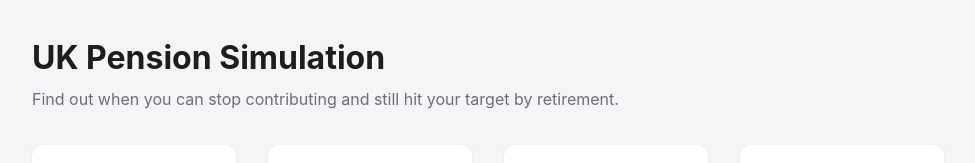
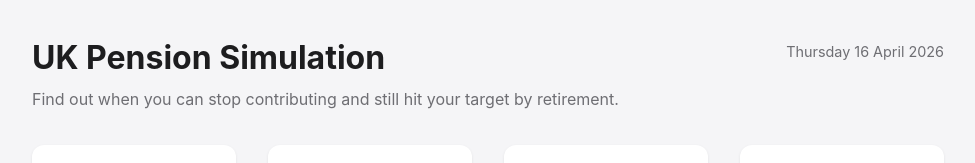
Before and after one commit to thourlier-figma/retirement-simulation, a website built with Vite: page index.html in a window 1280 px wide. Shown: the top 163 px of the page, without its empty margins (152-1127 px from the left). Built offline with nearby package versions, Linux system fonts and the light colour scheme.

Commit message:
Add current date display to pension simulation header

```diff
--- a/index.html
+++ b/index.html
@@ -8,8 +8,13 @@
 </head>
 <body>
   <div class="container">
-    <h1>UK Pension Simulation</h1>
-    <p class="subtitle">Find out when you can stop contributing and still hit your target by retirement.</p>
+    <div class="header">
+      <div>
+        <h1>UK Pension Simulation</h1>
+        <p class="subtitle">Find out when you can stop contributing and still hit your target by retirement.</p>
+      </div>
+      <div class="current-date" id="current-date"></div>
+    </div>
 
     <form id="pension-form">
       <div class="form-grid">
--- a/simulation.js
+++ b/simulation.js
@@ -1,3 +1,6 @@
+document.getElementById('current-date').textContent =
+  new Date().toLocaleDateString('en-GB', { weekday: 'long', day: 'numeric', month: 'long', year: 'numeric' });
+
 const form = document.getElementById('pension-form');
 const resultsEl = document.getElementById('results');
 const summaryEl = document.getElementById('results-summary');
--- a/style.css
+++ b/style.css
@@ -17,6 +17,20 @@ body {
   padding: 2rem 1.5rem;
 }
 
+.header {
+  display: flex;
+  justify-content: space-between;
+  align-items: flex-start;
+  margin-bottom: 2rem;
+}
+
+.current-date {
+  color: #6e6e73;
+  font-size: 0.9rem;
+  white-space: nowrap;
+  padding-top: 0.5rem;
+}
+
 h1 {
   font-size: 2rem;
   font-weight: 700;
@@ -25,7 +39,7 @@ h1 {
 
 .subtitle {
   color: #6e6e73;
-  margin-bottom: 2rem;
+  margin-bottom: 0;
 }
 
 h2 {
```
